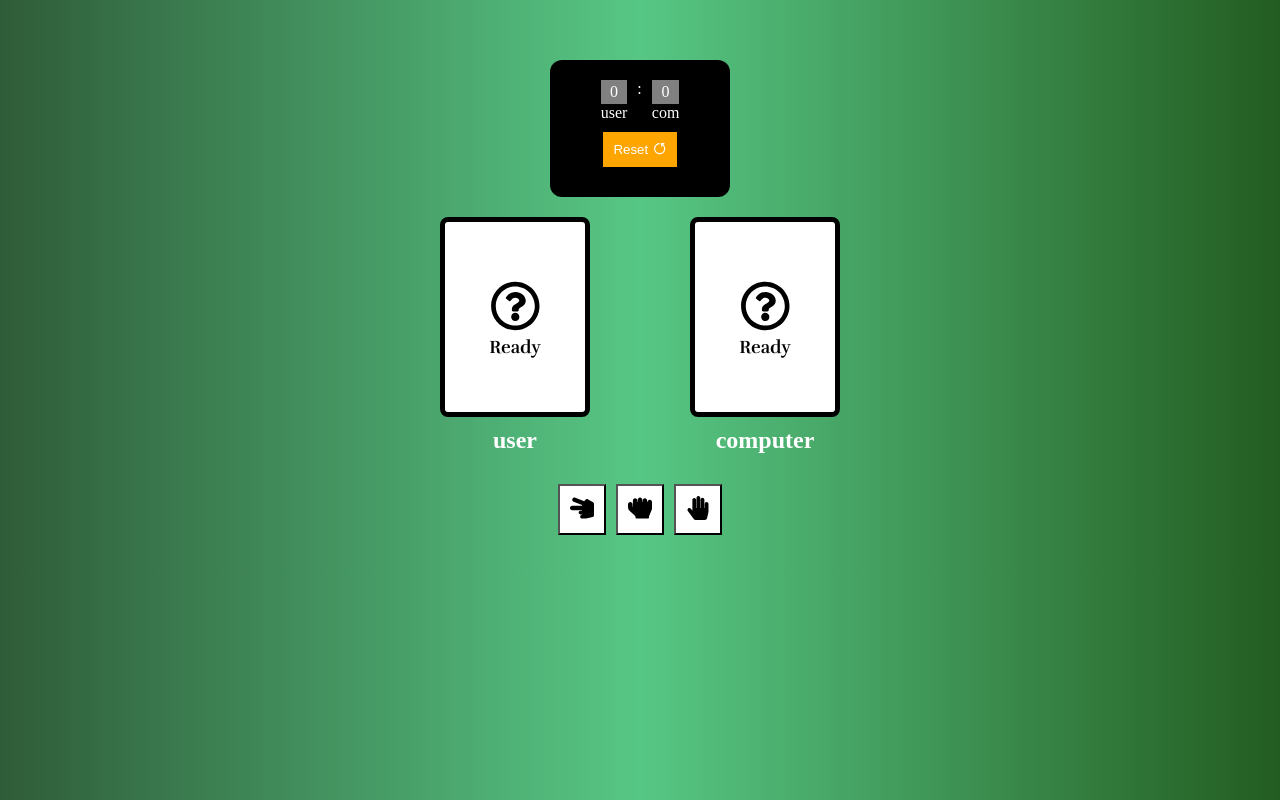
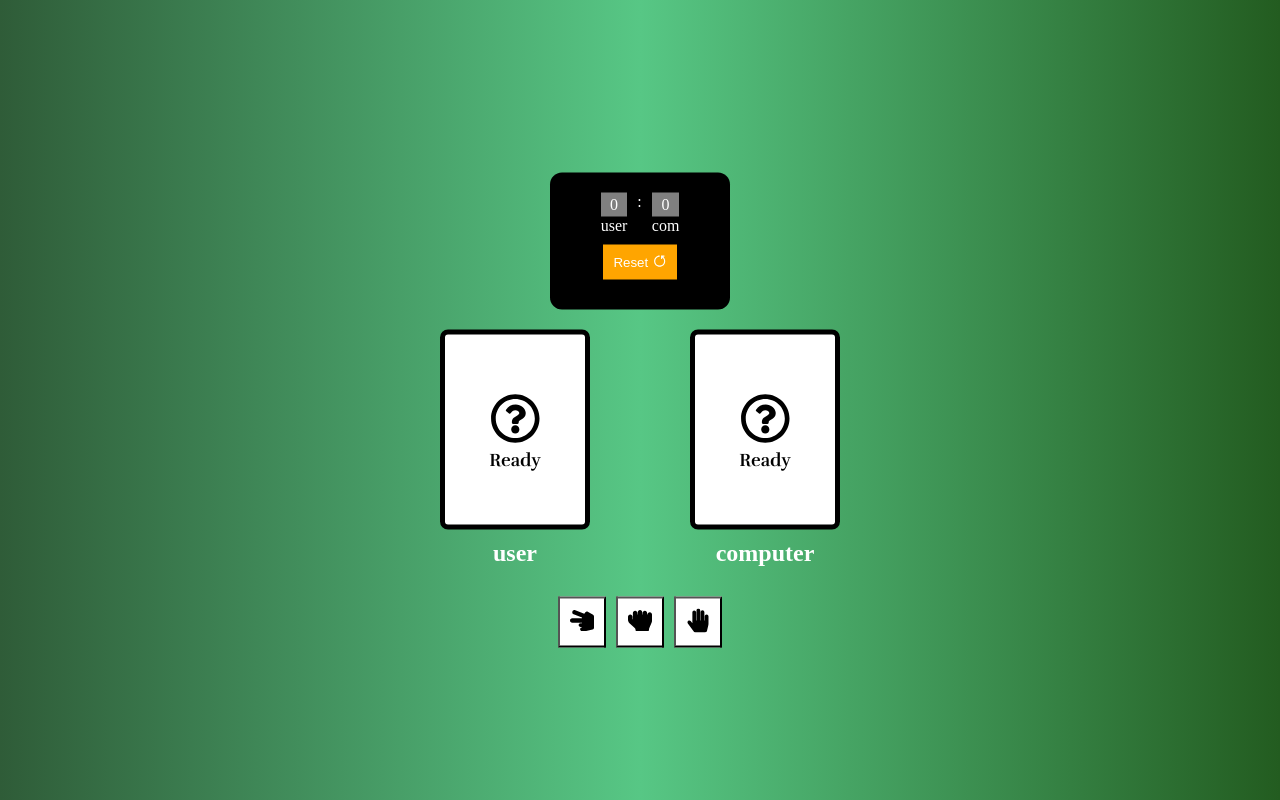
Before and after one commit to jwjw7878/rock-paper-scissor, a React (Vite) app: page / in a window 1280 px wide. Built offline with nearby package versions, Linux system fonts and the light colour scheme.

Commit message:
main요소 position 중앙 정렬

```diff
--- a/src/App.css
+++ b/src/App.css
@@ -4,6 +4,10 @@
   margin: 0;
   padding: 0;
   box-sizing: border-box;
+}
+html,
+body {
+  height: 100%;
 }
 body {
   background: #2f5c38;
@@ -15,8 +19,10 @@ body {
   );
 }
 .main {
-  border-radius: 20%;
-  padding: 40px 100px;
+  position: fixed;
+  left: 50%;
+  top: 50%;
+  transform: translate(-50%, -50%);
 }
 .score-board {
   width: 180px;
```
